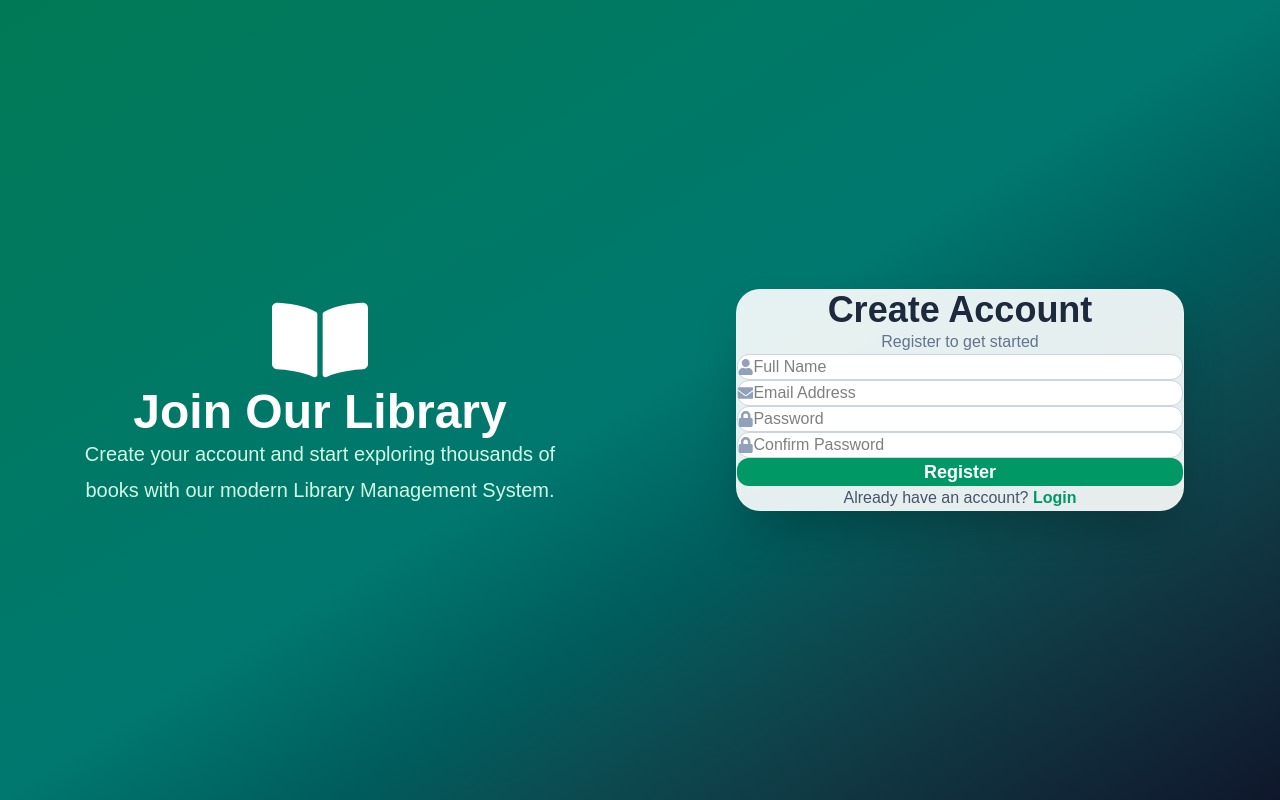
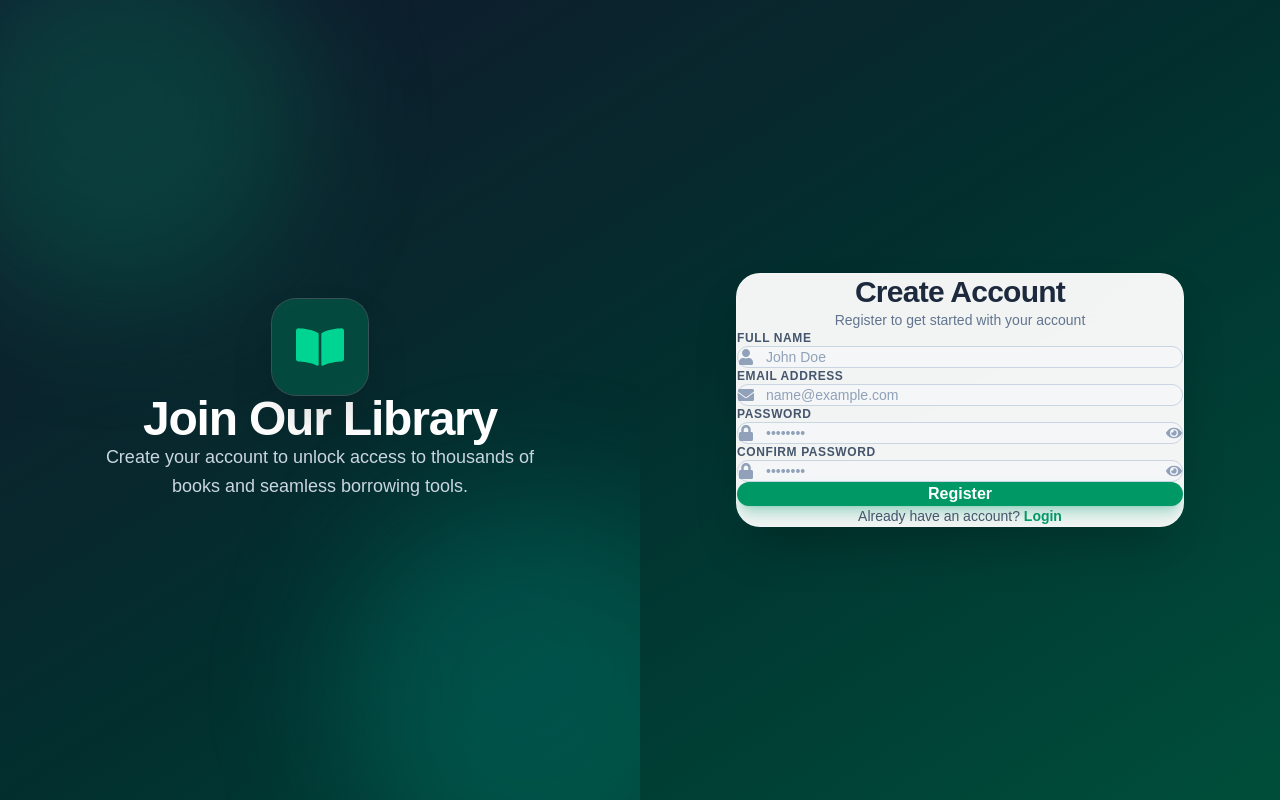
Before and after one commit to Kamrankhalil1/library-management-client, a React (Vite) app: page /register in a window 1280 px wide. Built offline with nearby package versions, Linux system fonts and the light colour scheme; no server answers.

Commit message:
Added vercel routing

```diff
--- a/src/pages/auth/Login.jsx
+++ b/src/pages/auth/Login.jsx
@@ -1,9 +1,17 @@
+import { useState } from "react";
 import { useForm } from "react-hook-form";
 import { zodResolver } from "@hookform/resolvers/zod";
 import { Link, useNavigate } from "react-router-dom";
 import toast from "react-hot-toast";
 
-import { FaBookOpen, FaEnvelope, FaLock } from "react-icons/fa";
+import {
+  FaBookOpen,
+  FaEnvelope,
+  FaLock,
+  FaEye,
+  FaEyeSlash,
+  FaSpinner,
+} from "react-icons/fa";
 
 import useAuth from "../../hooks/useAuth";
 import { loginSchema } from "../../schemas/authSchema";
@@ -11,6 +19,7 @@
 function Login() {
   const navigate = useNavigate();
   const { login } = useAuth();
+  const [showPassword, setShowPassword] = useState(false);
 
   const {
     register,
@@ -23,9 +32,7 @@
   const onSubmit = async (data) => {
     try {
       await login(data);
-
       toast.success("Login successful");
-
       navigate("/dashboard");
     } catch (error) {
       toast.error(
@@ -35,113 +42,121 @@
   };
 
   return (
-    <div className="flex min-h-screen bg-gradient-to-br from-blue-700 via-indigo-700 to-slate-900">
+    <div className="flex min-h-screen bg-gradient-to-br from-slate-900 via-indigo-950 to-blue-900 text-slate-100">
+      {/* Left Branding Side */}
+      <div className="hidden lg:flex w-1/2 flex-col items-center justify-center p-16 text-center text-white relative overflow-hidden">
+        {/* Glow Accents */}
+        <div className="absolute -left-20 -top-20 h-96 w-96 rounded-full bg-blue-500/20 blur-3xl pointer-events-none" />
+        <div className="absolute -bottom-20 -right-20 h-96 w-96 rounded-full bg-indigo-500/20 blur-3xl pointer-events-none" />
 
-      {/* Left Side */}
-      <div className="hidden lg:flex w-1/2 flex-col items-center justify-center px-16 text-white">
+        <div className="relative z-10 flex flex-col items-center">
+          <div className="mb-8 flex h-24 w-24 items-center justify-center rounded-3xl bg-blue-600/30 text-blue-400 ring-1 ring-white/20 backdrop-blur-xl shadow-2xl">
+            <FaBookOpen className="text-5xl" />
+          </div>
 
-        <FaBookOpen className="mb-8 text-8xl" />
+          <h1 className="mb-4 text-4xl font-extrabold tracking-tight xl:text-5xl">
+            Library System
+          </h1>
 
-        <h1 className="mb-6 text-5xl font-extrabold">
-          Library Management
-        </h1>
-
-        <p className="max-w-lg text-center text-xl leading-9 text-blue-100">
-          Manage books, members and borrowing records from one
-          modern dashboard.
-        </p>
-
+          <p className="max-w-md text-lg leading-relaxed text-slate-300">
+            Manage books, members, and borrowing records from one modern, real-time dashboard.
+          </p>
+        </div>
       </div>
 
-      {/* Right Side */}
-      <div className="flex flex-1 items-center justify-center p-8">
+      {/* Right Form Side */}
+      <div className="flex flex-1 items-center justify-center p-6 sm:p-12">
+        <div className="w-full max-w-md rounded-3xl border border-white/20 bg-white/95 p-8 shadow-2xl backdrop-blur-xl dark:border-slate-800 dark:bg-slate-900/90 sm:p-10">
 
-        <div className="w-full max-w-md rounded-3xl border border-white/20 bg-white/90 p-10 shadow-2xl backdrop-blur-lg dark:border-slate-700 dark:bg-slate-900/90">
+          <div className="mb-8 text-center">
+            <h2 className="text-3xl font-bold tracking-tight text-slate-800 dark:text-white">
+              Welcome Back
+            </h2>
+            <p className="mt-2 text-sm text-slate-500 dark:text-slate-400">
+              Please enter your credentials to sign in
+            </p>
+          </div>
 
-          <h2 className="mb-2 text-center text-4xl font-bold text-slate-800 dark:text-white">
-            Welcome Back
-          </h2>
-
-          <p className="mb-8 text-center text-slate-500 dark:text-slate-400">
-            Login to continue
-          </p>
-
-          <form
-            onSubmit={handleSubmit(onSubmit)}
-            className="space-y-5"
-          >
-
-            {/* Email */}
+          <form onSubmit={handleSubmit(onSubmit)} className="space-y-5">
+            {/* Email Field */}
             <div>
-
-              <div className="flex items-center rounded-xl border border-slate-300 bg-white px-4 dark:border-slate-700 dark:bg-slate-800">
-
-                <FaEnvelope className="text-slate-400" />
-
+              <label className="mb-1.5 block text-xs font-semibold uppercase tracking-wider text-slate-600 dark:text-slate-400">
+                Email Address
+              </label>
+              <div className="flex items-center gap-3 rounded-xl border border-slate-300 bg-slate-50/50 px-4 py-3 transition-colors focus-within:border-blue-600 focus-within:bg-white focus-within:ring-2 focus-within:ring-blue-500/20 dark:border-slate-700 dark:bg-slate-800/50 dark:focus-within:border-blue-500 dark:focus-within:bg-slate-800">
+                <FaEnvelope className="text-slate-400 shrink-0" />
                 <input
                   type="email"
-                  placeholder="Email Address"
+                  placeholder="name@example.com"
                   {...register("email")}
-                  className="w-full bg-transparent p-4 outline-none dark:text-white"
+                  className="w-full bg-transparent text-sm text-slate-800 outline-none placeholder:text-slate-400 dark:text-white"
                 />
-
               </div>
-
               {errors.email && (
-                <p className="mt-2 text-sm text-red-500">
+                <p className="mt-1.5 text-xs font-medium text-red-500">
                   {errors.email.message}
                 </p>
               )}
-
             </div>
 
-            {/* Password */}
+            {/* Password Field */}
             <div>
-
-              <div className="flex items-center rounded-xl border border-slate-300 bg-white px-4 dark:border-slate-700 dark:bg-slate-800">
-
-                <FaLock className="text-slate-400" />
-
+              <label className="mb-1.5 block text-xs font-semibold uppercase tracking-wider text-slate-600 dark:text-slate-400">
+                Password
+              </label>
+              <div className="flex items-center gap-3 rounded-xl border border-slate-300 bg-slate-50/50 px-4 py-3 transition-colors focus-within:border-blue-600 focus-within:bg-white focus-within:ring-2 focus-within:ring-blue-500/20 dark:border-slate-700 dark:bg-slate-800/50 dark:focus-within:border-blue-500 dark:focus-within:bg-slate-800">
+                <FaLock className="text-slate-400 shrink-0" />
                 <input
-                  type="password"
-                  placeholder="Password"
+                  type={showPassword ? "text" : "password"}
+                  placeholder="••••••••"
                   {...register("password")}
-                  className="w-full bg-transparent p-4 outline-none dark:text-white"
+                  className="w-full bg-transparent text-sm text-slate-800 outline-none placeholder:text-slate-400 dark:text-white"
                 />
-
+                <button
+                  type="button"
+                  onClick={() => setShowPassword(!showPassword)}
+                  className="text-slate-400 hover:text-slate-600 dark:hover:text-slate-200 transition-colors focus:outline-none"
+                  aria-label="Toggle password visibility"
+                >
+                  {showPassword ? <FaEyeSlash /> : <FaEye />}
+                </button>
               </div>
-
               {errors.password && (
-                <p className="mt-2 text-sm text-red-500">
+                <p className="mt-1.5 text-xs font-medium text-red-500">
                   {errors.password.message}
                 </p>
               )}
-
             </div>
 
+            {/* Submit Button */}
             <button
+              type="submit"
               disabled={isSubmitting}
-              className="w-full rounded-xl bg-blue-600 py-4 text-lg font-semibold text-white transition hover:scale-[1.02] hover:bg-blue-700 disabled:opacity-60"
+              className="flex w-full items-center justify-center gap-2 rounded-xl bg-blue-600 py-3.5 text-base font-semibold text-white shadow-lg shadow-blue-600/30 transition-all duration-200 hover:bg-blue-500 hover:shadow-blue-500/50 active:scale-[0.98] disabled:cursor-not-allowed disabled:opacity-60"
             >
-              {isSubmitting ? "Signing In..." : "Login"}
+              {isSubmitting ? (
+                <>
+                  <FaSpinner className="animate-spin text-lg" />
+                  <span>Signing In...</span>
+                </>
+              ) : (
+                "Sign In"
+              )}
             </button>
-
           </form>
 
-          <p className="mt-8 text-center text-slate-600 dark:text-slate-400">
+          {/* Register Link */}
+          <p className="mt-8 text-center text-sm text-slate-600 dark:text-slate-400">
             Don't have an account?{" "}
             <Link
               to="/register"
-              className="font-semibold text-blue-600 hover:underline"
+              className="font-semibold text-blue-600 transition-colors hover:text-blue-500 hover:underline dark:text-blue-400"
             >
               Create Account
             </Link>
           </p>
-
         </div>
-
       </div>
-
     </div>
   );
 }
--- a/src/pages/auth/Register.jsx
+++ b/src/pages/auth/Register.jsx
@@ -1,3 +1,4 @@
+import { useState } from "react";
 import { useForm } from "react-hook-form";
 import { zodResolver } from "@hookform/resolvers/zod";
 import { Link, useNavigate } from "react-router-dom";
@@ -8,6 +9,9 @@
   FaEnvelope,
   FaLock,
   FaUser,
+  FaEye,
+  FaEyeSlash,
+  FaSpinner,
 } from "react-icons/fa";
 
 import useAuth from "../../hooks/useAuth";
@@ -15,8 +19,10 @@
 
 function Register() {
   const navigate = useNavigate();
+  const { register: registerUser } = useAuth();
 
-  const { register: registerUser } = useAuth();
+  const [showPassword, setShowPassword] = useState(false);
+  const [showConfirmPassword, setShowConfirmPassword] = useState(false);
 
   const {
     register,
@@ -35,175 +41,180 @@
       });
 
       toast.success("Registration successful");
-
       navigate("/dashboard");
     } catch (error) {
       toast.error(
-        error.response?.data?.message ||
-          "Registration failed"
+        error.response?.data?.message || "Registration failed"
       );
     }
   };
 
   return (
-    <div className="flex min-h-screen bg-gradient-to-br from-emerald-700 via-teal-700 to-slate-900">
+    <div className="flex min-h-screen bg-gradient-to-br from-slate-900 via-teal-950 to-emerald-900 text-slate-100">
+      {/* Left Branding Side */}
+      <div className="hidden lg:flex w-1/2 flex-col items-center justify-center p-16 text-center text-white relative overflow-hidden">
+        {/* Ambient Glows */}
+        <div className="absolute -left-20 -top-20 h-96 w-96 rounded-full bg-emerald-500/20 blur-3xl pointer-events-none" />
+        <div className="absolute -bottom-20 -right-20 h-96 w-96 rounded-full bg-teal-500/20 blur-3xl pointer-events-none" />
 
-      {/* Left Side */}
-      <div className="hidden lg:flex w-1/2 flex-col items-center justify-center px-16 text-white">
+        <div className="relative z-10 flex flex-col items-center">
+          <div className="mb-8 flex h-24 w-24 items-center justify-center rounded-3xl bg-emerald-600/30 text-emerald-400 ring-1 ring-white/20 backdrop-blur-xl shadow-2xl">
+            <FaBookOpen className="text-5xl" />
+          </div>
 
-        <FaBookOpen className="mb-8 text-8xl" />
+          <h1 className="mb-4 text-4xl font-extrabold tracking-tight xl:text-5xl">
+            Join Our Library
+          </h1>
 
-        <h1 className="mb-6 text-center text-5xl font-extrabold">
-          Join Our Library
-        </h1>
-
-        <p className="max-w-lg text-center text-xl leading-9 text-emerald-100">
-          Create your account and start exploring thousands
-          of books with our modern Library Management System.
-        </p>
-
+          <p className="max-w-md text-lg leading-relaxed text-slate-300">
+            Create your account to unlock access to thousands of books and seamless borrowing tools.
+          </p>
+        </div>
       </div>
 
-      {/* Right Side */}
-      <div className="flex flex-1 items-center justify-center p-8">
+      {/* Right Form Side */}
+      <div className="flex flex-1 items-center justify-center p-6 sm:p-12">
+        <div className="w-full max-w-md rounded-3xl border border-white/20 bg-white/95 p-8 shadow-2xl backdrop-blur-xl dark:border-slate-800 dark:bg-slate-900/90 sm:p-10">
 
-        <div className="w-full max-w-md rounded-3xl border border-white/20 bg-white/90 p-10 shadow-2xl backdrop-blur-lg dark:border-slate-700 dark:bg-slate-900/90">
+          <div className="mb-6 text-center">
+            <h2 className="text-3xl font-bold tracking-tight text-slate-800 dark:text-white">
+              Create Account
+            </h2>
+            <p className="mt-2 text-sm text-slate-500 dark:text-slate-400">
+              Register to get started with your account
+            </p>
+          </div>
 
-          <h2 className="mb-2 text-center text-4xl font-bold text-slate-800 dark:text-white">
-            Create Account
-          </h2>
-
-          <p className="mb-8 text-center text-slate-500 dark:text-slate-400">
-            Register to get started
-          </p>
-
-          <form
-            onSubmit={handleSubmit(onSubmit)}
-            className="space-y-5"
-          >
-
-            {/* Name */}
+          <form onSubmit={handleSubmit(onSubmit)} className="space-y-4">
+            {/* Full Name */}
             <div>
-
-              <div className="flex items-center rounded-xl border border-slate-300 bg-white px-4 dark:border-slate-700 dark:bg-slate-800">
-
-                <FaUser className="text-slate-400" />
-
+              <label className="mb-1 block text-xs font-semibold uppercase tracking-wider text-slate-600 dark:text-slate-400">
+                Full Name
+              </label>
+              <div className="flex items-center gap-3 rounded-xl border border-slate-300 bg-slate-50/50 px-4 py-3 transition-colors focus-within:border-emerald-600 focus-within:bg-white focus-within:ring-2 focus-within:ring-emerald-500/20 dark:border-slate-700 dark:bg-slate-800/50 dark:focus-within:border-emerald-500 dark:focus-within:bg-slate-800">
+                <FaUser className="text-slate-400 shrink-0" />
                 <input
                   type="text"
-                  placeholder="Full Name"
+                  placeholder="John Doe"
                   {...register("name")}
-                  className="w-full bg-transparent p-4 outline-none dark:text-white"
+                  className="w-full bg-transparent text-sm text-slate-800 outline-none placeholder:text-slate-400 dark:text-white"
                 />
-
               </div>
-
               {errors.name && (
-                <p className="mt-2 text-sm text-red-500">
+                <p className="mt-1 text-xs font-medium text-red-500">
                   {errors.name.message}
                 </p>
               )}
-
             </div>
 
-            {/* Email */}
+            {/* Email Address */}
             <div>
-
-              <div className="flex items-center rounded-xl border border-slate-300 bg-white px-4 dark:border-slate-700 dark:bg-slate-800">
-
-                <FaEnvelope className="text-slate-400" />
-
+              <label className="mb-1 block text-xs font-semibold uppercase tracking-wider text-slate-600 dark:text-slate-400">
+                Email Address
+              </label>
+              <div className="flex items-center gap-3 rounded-xl border border-slate-300 bg-slate-50/50 px-4 py-3 transition-colors focus-within:border-emerald-600 focus-within:bg-white focus-within:ring-2 focus-within:ring-emerald-500/20 dark:border-slate-700 dark:bg-slate-800/50 dark:focus-within:border-emerald-500 dark:focus-within:bg-slate-800">
+                <FaEnvelope className="text-slate-400 shrink-0" />
                 <input
                   type="email"
-                  placeholder="Email Address"
+                  placeholder="name@example.com"
                   {...register("email")}
-                  className="w-full bg-transparent p-4 outline-none dark:text-white"
+                  className="w-full bg-transparent text-sm text-slate-800 outline-none placeholder:text-slate-400 dark:text-white"
                 />
-
               </div>
-
               {errors.email && (
-                <p className="mt-2 text-sm text-red-500">
+                <p className="mt-1 text-xs font-medium text-red-500">
                   {errors.email.message}
                 </p>
               )}
-
             </div>
 
             {/* Password */}
             <div>
-
-              <div className="flex items-center rounded-xl border border-slate-300 bg-white px-4 dark:border-slate-700 dark:bg-slate-800">
-
-                <FaLock className="text-slate-400" />
-
+              <label className="mb-1 block text-xs font-semibold uppercase tracking-wider text-slate-600 dark:text-slate-400">
+                Password
+              </label>
+              <div className="flex items-center gap-3 rounded-xl border border-slate-300 bg-slate-50/50 px-4 py-3 transition-colors focus-within:border-emerald-600 focus-within:bg-white focus-within:ring-2 focus-within:ring-emerald-500/20 dark:border-slate-700 dark:bg-slate-800/50 dark:focus-within:border-emerald-500 dark:focus-within:bg-slate-800">
+                <FaLock className="text-slate-400 shrink-0" />
                 <input
-                  type="password"
-                  placeholder="Password"
+                  type={showPassword ? "text" : "password"}
+                  placeholder="••••••••"
                   {...register("password")}
-                  className="w-full bg-transparent p-4 outline-none dark:text-white"
+                  className="w-full bg-transparent text-sm text-slate-800 outline-none placeholder:text-slate-400 dark:text-white"
                 />
-
+                <button
+                  type="button"
+                  onClick={() => setShowPassword(!showPassword)}
+                  className="text-slate-400 hover:text-slate-600 dark:hover:text-slate-200 transition-colors focus:outline-none"
+                  aria-label="Toggle password visibility"
+                >
+                  {showPassword ? <FaEyeSlash /> : <FaEye />}
+                </button>
               </div>
-
               {errors.password && (
-                <p className="mt-2 text-sm text-red-500">
+                <p className="mt-1 text-xs font-medium text-red-500">
                   {errors.password.message}
                 </p>
               )}
-
             </div>
 
             {/* Confirm Password */}
             <div>
-
-              <div className="flex items-center rounded-xl border border-slate-300 bg-white px-4 dark:border-slate-700 dark:bg-slate-800">
-
-                <FaLock className="text-slate-400" />
-
+              <label className="mb-1 block text-xs font-semibold uppercase tracking-wider text-slate-600 dark:text-slate-400">
+                Confirm Password
+              </label>
+              <div className="flex items-center gap-3 rounded-xl border border-slate-300 bg-slate-50/50 px-4 py-3 transition-colors focus-within:border-emerald-600 focus-within:bg-white focus-within:ring-2 focus-within:ring-emerald-500/20 dark:border-slate-700 dark:bg-slate-800/50 dark:focus-within:border-emerald-500 dark:focus-within:bg-slate-800">
+                <FaLock className="text-slate-400 shrink-0" />
                 <input
-                  type="password"
-                  placeholder="Confirm Password"
+                  type={showConfirmPassword ? "text" : "password"}
+                  placeholder="••••••••"
                   {...register("confirmPassword")}
-                  className="w-full bg-transparent p-4 outline-none dark:text-white"
+                  className="w-full bg-transparent text-sm text-slate-800 outline-none placeholder:text-slate-400 dark:text-white"
                 />
-
+                <button
+                  type="button"
+                  onClick={() => setShowConfirmPassword(!showConfirmPassword)}
+                  className="text-slate-400 hover:text-slate-600 dark:hover:text-slate-200 transition-colors focus:outline-none"
+                  aria-label="Toggle confirm password visibility"
+                >
+                  {showConfirmPassword ? <FaEyeSlash /> : <FaEye />}
+                </button>
               </div>
-
               {errors.confirmPassword && (
-                <p className="mt-2 text-sm text-red-500">
+                <p className="mt-1 text-xs font-medium text-red-500">
                   {errors.confirmPassword.message}
                 </p>
               )}
-
             </div>
 
+            {/* Submit Button */}
             <button
               type="submit"
               disabled={isSubmitting}
-              className="w-full rounded-xl bg-emerald-600 py-4 text-lg font-semibold text-white transition hover:scale-[1.02] hover:bg-emerald-700 disabled:opacity-60"
+              className="flex w-full items-center justify-center gap-2 rounded-xl bg-emerald-600 py-3.5 text-base font-semibold text-white shadow-lg shadow-emerald-600/30 transition-all duration-200 hover:bg-emerald-500 hover:shadow-emerald-500/50 active:scale-[0.98] disabled:cursor-not-allowed disabled:opacity-60"
             >
-              {isSubmitting
-                ? "Creating Account..."
-                : "Register"}
+              {isSubmitting ? (
+                <>
+                  <FaSpinner className="animate-spin text-lg" />
+                  <span>Creating Account...</span>
+                </>
+              ) : (
+                "Register"
+              )}
             </button>
-
           </form>
 
-          <p className="mt-8 text-center text-slate-600 dark:text-slate-400">
+          {/* Login Link */}
+          <p className="mt-6 text-center text-sm text-slate-600 dark:text-slate-400">
             Already have an account?{" "}
             <Link
               to="/login"
-              className="font-semibold text-emerald-600 hover:underline"
+              className="font-semibold text-emerald-600 transition-colors hover:text-emerald-500 hover:underline dark:text-emerald-400"
             >
               Login
             </Link>
           </p>
-
         </div>
-
       </div>
-
     </div>
   );
 }
```
Also changed, not shown: src/components/layout/Footer.jsx (+16 -13 lines), src/pages/public/Home.jsx (+29 -21 lines).
